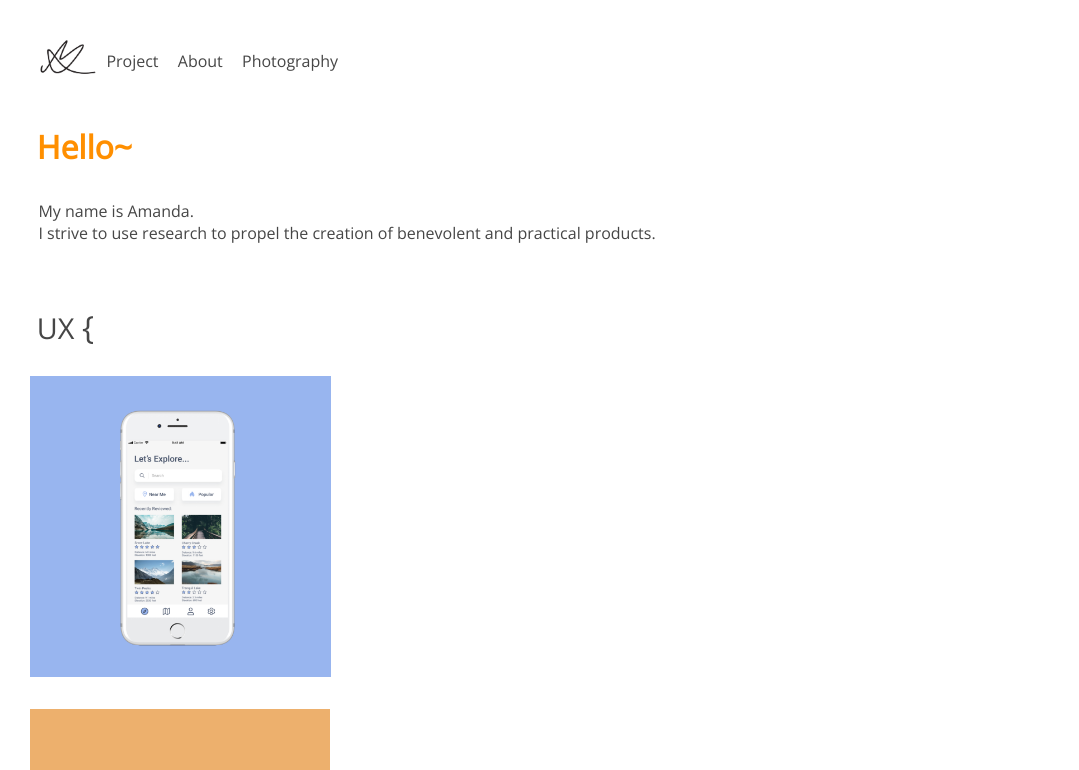
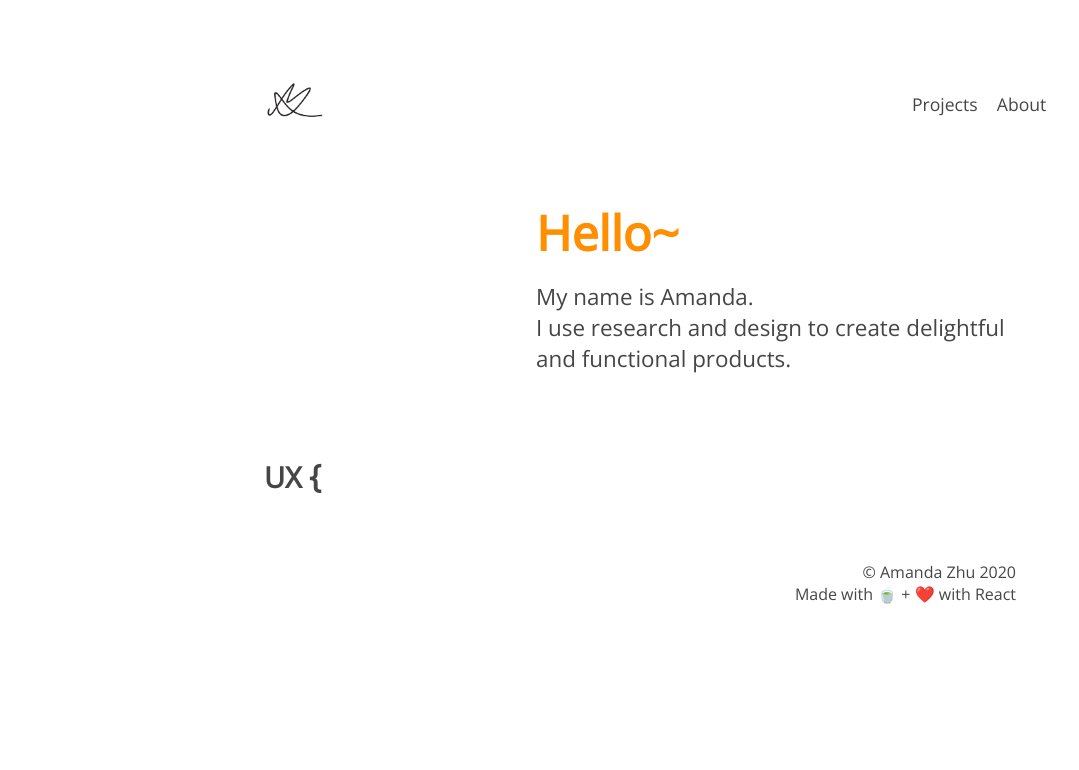
Before and after one commit to azhu98/UXportfolio, a React (Create React App) app: page / in a window 1280 px wide. Shown: the top 770 px of the page, without its empty margins (0-1079 px from the left). Built offline with nearby package versions, Linux system fonts and the light colour scheme.

Commit message:
created components

```diff
--- a/package.json
+++ b/package.json
@@ -8,10 +8,14 @@
     "@testing-library/jest-dom": "^4.2.4",
     "@testing-library/react": "^9.4.0",
     "@testing-library/user-event": "^7.2.1",
+    "boostrap": "^2.0.0",
+    "bootstrap": "^4.4.1",
     "node-sass": "^4.13.1",
     "react": "^16.12.0",
+    "react-bootstrap": "^1.0.0-beta.17",
     "react-dom": "^16.12.0",
     "react-google-font-loader": "^1.1.0",
+    "react-router-dom": "^5.1.2",
     "react-scripts": "3.4.0"
   },
   "scripts": {
--- a/src/App.css
+++ b/src/App.css
@@ -15,19 +15,26 @@
 
 */
 
-.container {
-  margin: 1.8rem;
+.navbar {
+  padding-right: 16rem;
+  padding-left: 16rem;
+  padding-top: 4rem;
+  padding-bottom: 4rem;
+
 }
 
-nav {
-  display: flex;
-  justify-content: space-between;
-  padding-right: 10rem;
+.sections-wrap {
+    margin-right: 14rem;
+    display: flex;
+    align-items: center;
+    position: absolute;
+    white-space: nowrap;
+    right: 0;
 }
 
 .sections {
   display: flex;
-  padding: 0;
+  justify-content: flex-end;
   list-style-type: none;
 }
 
@@ -35,6 +42,7 @@ nav {
   color: #464646;
   padding: 0.6rem 0.6rem;
   text-decoration: none;
+  font-size: 1.1rem;
 }
 
 .hamburger {
@@ -53,28 +61,27 @@ nav {
 }
 
 .subheading1 {
-  padding-left: 1.8rem;
-  padding-right: 1.8rem;
   color: #FF8F00;
-  font-size: 2rem;
-  font-weight: '600';
+  font-size: 3rem;
+  padding-left: 33rem;
+  padding-bottom: 1rem;
+  font-weight: bold;
 }
 
 .body-text{
-  padding-left: 1.4rem;
-  padding-right: 1.4rem;
-  font-size: 1rem;
+  font-size: 1.4rem;
+  padding-left: 33rem;
+  padding-right: 16rem;
   font-weight: '300';
   color: #464646;
 }
 
 .subheading2 {
-  padding-top: 2rem;
-  padding-left: 1.8rem;
-  padding-right: 1.8rem;
+  padding-top: 5rem;
   font-size: 1.8rem;
-  font-weight: '600';
+  font-weight: bold;
   color: #464646;
+  padding-left: 16rem;
 }
 
 .specialSize {
@@ -134,6 +141,17 @@ nav {
   font-weight: '300';
 }
 
+.footer {
+  padding-top: 4rem;
+  padding-right: 16rem;
+}
+
+.footer-text {
+  direction: rtl;
+  color: #464646;
+  font-weight: '300';
+}
+
 @media screen and (max-width: 767px) {
   .sections {
     display: none;
--- a/src/App.js
+++ b/src/App.js
@@ -1,54 +1,31 @@
 import React, { Component, useEffect, useRef, useState } from 'react';
-import logo from './Logo.png'
-import naturefinder from './Naturefinder.png'
-import starbucks from './Starbucks.png'
+
+import Header from './components/header.js'
+import Projects from './components/projects.js'
+import Footer from './components/footer.js'
+import { BrowserRouter, Route } from 'react-router-dom'
+import About from './components/about.js'
+import Photography from './components/photography.js'
 import './App.css';
-import { Menu } from '@material-ui/icons';
 import BurgerMenu from './animations/BurgerMenu';
+
+{/* change React App for title */}
 
 
 function App() {
   return (
-    <div className="App">
-      <header>
-        <div class="container">
-        <nav>
-          <img src={logo} alt="Logo" height='60' width='60'/>
-          <button class="hamburger" id="hamburger">
-            <Menu/>
-          </button>
-          <ul class="sections" id="sections">
-            <li><a href="#">Project</a></li>
-            <li><a href="#">About</a></li>
-            <li><a href="#">Photography</a></li>
-          </ul>
-        </nav>
-        </div>
-      </header>
+    <BrowserRouter>
+      <div className="App">
+          <Header />
+          <Route path="/" exact component={Projects} />
+          {/*<Route path="/about" exact component={About} />
+              <Route path="/photography" exact component={Photography} />
+        <Route path="/naturefinder" exact component={NatureFinder} />
+          <Route path="/starbucksstudy" exacty component={StarbucksStudy} />  */}
 
-      <h3 className="subheading1">
-        Hello~
-      </h3>
-      <body className="body-text">
-      My name is Amanda. <br />
-      I strive to use research to propel the creation of benevolent and practical products.
-      </body>
-      <p className="subheading2">
-        UX <div className="specialSize"> &#123; </div>
-      </p>
-      <div class="project" >
-        <img src={naturefinder} alt="naturefinder" alt = "NatureFinder" class = "image"/>
-        <div class="overlay">
-          <div class="title">Nature Finder</div>
-          <div class = "subtitle">Curating a Mobile Experience for Hikers</div>
-        </div>
+        <Footer />
       </div>
-
-      <img src={starbucks} alt="starbucks" style={{paddingLeft: 22, height: 300}}/>
-      <p style={{paddingLeft:22, fontSize:12, fontStyle:'light'}}>
-      Understanding the Waiting Line Experience
-      </p>
-    </div>
+    </BrowserRouter>
   );
 }
 
--- /dev/null
+++ b/src/components/footer.js
@@ -0,0 +1,15 @@
+import React from 'react'
+import '../App.css'
+
+function Footer() {
+    return (
+        <header className="footer">
+            <div className="footer-text">
+                Amanda Zhu 2020 © <br/ >
+                Made with 🍵 + ❤️ with React
+            </div>
+        </header>
+    )
+}
+
+export default Footer
--- /dev/null
+++ b/src/components/header.js
@@ -0,0 +1,25 @@
+import React from 'react'
+import '../App.css'
+import { Menu } from '@material-ui/icons';
+import logo from '../Logo.png'
+
+function Header() {
+    return (
+        <header className="navbar">
+            <nav>
+                <img src={logo} alt="Logo" height='60' width='60'/>
+                <button class="hamburger" id="hamburger">
+                    <Menu/>
+                </button>
+                <div className="sections-wrap">
+                <ul class="sections">
+                    <li><a href="#">Projects</a></li>
+                    <li><a href="#">About</a></li>
+                </ul>
+                </div>
+            </nav>
+        </header>
+    )
+}
+
+export default Header
--- /dev/null
+++ b/src/components/naturefinder.js
@@ -0,0 +1,3 @@
+<h1>
+    hi
+</h1>
--- /dev/null
+++ b/src/components/projects.js
@@ -0,0 +1,21 @@
+import React from 'react'
+import '../App.css'
+
+function Projects() {
+    return (
+        <header className="intro">
+            <div className="subheading1">
+                Hello~
+            </div>
+            <div className="body-text">
+                My name is Amanda. <br />
+                I use research and design to create delightful and functional products.
+            </div>
+            <div className="subheading2">
+                UX <div className="specialSize"> &#123; </div>
+            </div>
+        </header>
+    )
+}
+
+export default Projects
--- a/src/index.js
+++ b/src/index.js
@@ -1,4 +1,4 @@
-import React, { Component } from 'react';
+import React from 'react';
 import ReactDOM from 'react-dom';
 import './index.css';
 import App from './App';
```
Also changed, not shown: src/components/about.js (added), src/components/photography.js (added), src/components/starbucksstudy.js (added), 2 other files (tests, documents, lock files or other folders).
